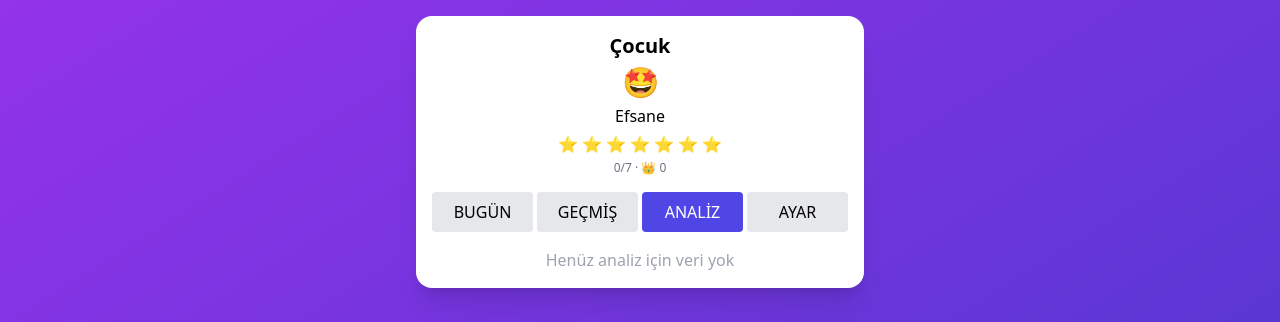
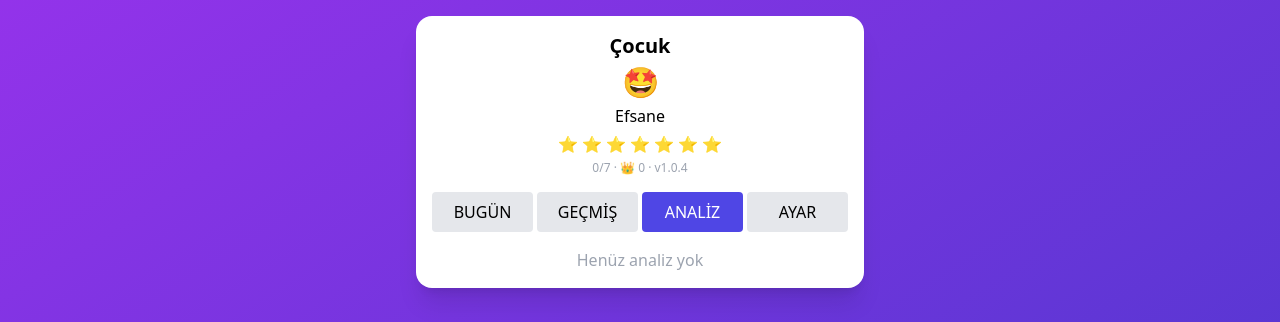
Before and after one commit to terennumusic-eng/gunluk-ekran-surei, a React (Vite) app: page / in a window 1280 px wide. Both pictures are taken after a click on the button "ANALİZ". Shown: the top 322 px of the page. Built offline with nearby package versions, Linux system fonts and the light colour scheme.

Commit message:
chore: force cache break v1.0.4

```diff
--- a/src/App.jsx
+++ b/src/App.jsx
@@ -1,6 +1,9 @@
 import { useEffect, useState } from "react";
 
-/* === STORAGE KEYS (SABİT – ARTIK DEĞİŞMEZ) === */
+/* === FORCE UPDATE === */
+const APP_VERSION = "1.0.4";
+
+/* === STORAGE KEYS (SABİT) === */
 const K_TODAY = "app_v2_today";
 const K_HISTORY = "app_v2_history";
 const K_SETTINGS = "app_v2_settings";
@@ -38,6 +41,15 @@ export default function App() {
   const [pinInput, setPinInput] = useState("");
 
   const total = sabah + ogle + aksam;
+
+  /* === FORCE CACHE BREAK === */
+  useEffect(() => {
+    const v = localStorage.getItem("app_version");
+    if (v !== APP_VERSION) {
+      localStorage.setItem("app_version", APP_VERSION);
+      window.location.reload(true);
+    }
+  }, []);
 
   /* === LOAD === */
   useEffect(() => {
@@ -109,16 +121,14 @@ export default function App() {
           <div className="text-3xl">{level.emoji}</div>
           <div className="font-medium">{level.name}</div>
 
-          {/* STAR BAR */}
-          <div className="flex justify-center gap-1 mt-1">
+          <div className="flex justify-center gap-1">
             {Array.from({ length: settings.weeklyStarTarget }).map((_, i) => (
-              <span key={i} className={i < star ? "text-yellow-400" : "text-gray-300"}>
-                ⭐
-              </span>
+              <span key={i} className={i < star ? "text-yellow-400" : "text-gray-300"}>⭐</span>
             ))}
           </div>
-          <div className="text-xs text-gray-500">
-            {star}/{settings.weeklyStarTarget} · 👑 {crown}
+
+          <div className="text-xs text-gray-400">
+            {star}/{settings.weeklyStarTarget} · 👑 {crown} · v{APP_VERSION}
           </div>
         </div>
 
@@ -131,9 +141,7 @@ export default function App() {
                 setTab(t);
                 setPinOK(false);
               }}
-              className={`p-2 rounded ${
-                tab === t ? "bg-indigo-600 text-white" : "bg-gray-200"
-              }`}
+              className={`p-2 rounded ${tab === t ? "bg-indigo-600 text-white" : "bg-gray-200"}`}
             >
               {t}
             </button>
@@ -176,7 +184,7 @@ export default function App() {
         {/* ANALİZ */}
         {tab === "ANALİZ" && (
           history.length === 0 ? (
-            <p className="text-center text-gray-400">Henüz analiz için veri yok</p>
+            <p className="text-center text-gray-400">Henüz analiz yok</p>
           ) : (
             <AnalysisPanel history={history} settings={settings} star={star} />
           )
@@ -194,11 +202,7 @@ export default function App() {
                 className="border p-2 w-full"
               />
               <button
-                onClick={() =>
-                  pinInput === settings.pin
-                    ? setPinOK(true)
-                    : alert("Yanlış PIN")
-                }
+                onClick={() => pinInput === settings.pin ? setPinOK(true) : alert("Yanlış PIN")}
                 className="w-full bg-indigo-600 text-white p-2 rounded"
               >
                 GİRİŞ
@@ -210,9 +214,7 @@ export default function App() {
               <input
                 className="border p-2 w-full"
                 value={settings.name}
-                onChange={e =>
-                  setSettings({ ...settings, name: e.target.value })
-                }
+                onChange={e => setSettings({ ...settings, name: e.target.value })}
               />
 
               <label>Günlük Limit</label>
@@ -220,18 +222,14 @@ export default function App() {
                 type="number"
                 className="border p-2 w-full"
                 value={settings.limit}
-                onChange={e =>
-                  setSettings({ ...settings, limit: +e.target.value })
-                }
+                onChange={e => setSettings({ ...settings, limit: +e.target.value })}
               />
 
               <label>Yeni PIN</label>
               <input
                 type="password"
                 className="border p-2 w-full"
-                onChange={e =>
-                  setSettings({ ...settings, pin: e.target.value })
-                }
+                onChange={e => setSettings({ ...settings, pin: e.target.value })}
               />
             </div>
           )
@@ -241,10 +239,9 @@ export default function App() {
   );
 }
 
-/* === ANALYSIS PANEL (BOŞ KALAMAZ) === */
+/* === ANALYSIS PANEL === */
 function AnalysisPanel({ history, settings, star }) {
   const levels = settings.levels;
-
   const counts = {
     efsane: history.filter(h => h.level === "Efsane").length,
     iyi: history.filter(h => h.level === "İyi").length,
@@ -259,12 +256,11 @@ function AnalysisPanel({ history, settings, star }) {
     <div className="space-y-4 text-sm">
 
       <div>
-        <h3 className="font-bold mb-1">Seviye Dağılımı</h3>
+        <h3 className="font-bold">Seviye Dağılımı</h3>
         {Object.entries(counts).map(([k, v]) => (
-          <div key={k} className="mb-1">
+          <div key={k}>
             <div className="flex justify-between text-xs">
-              <span>{k}</span>
-              <span>{v}</span>
+              <span>{k}</span><span>{v}</span>
             </div>
             <div className="bg-gray-200 h-2 rounded">
               <div
@@ -277,22 +273,21 @@ function AnalysisPanel({ history, settings, star }) {
       </div>
 
       <div>
-        <h3 className="font-bold mb-1">Son 7 Gün</h3>
+        <h3 className="font-bold">Son 7 Gün</h3>
         <div className="flex items-end gap-1 h-24">
           {last7.map((d, i) => (
-            <div key={i} className="flex-1 text-center">
+            <div key={i} className="flex-1">
               <div
                 className="bg-indigo-500 rounded"
                 style={{ height: `${(d.total / max) * 100}%` }}
               />
-              <div className="text-[10px]">{d.total}</div>
             </div>
           ))}
         </div>
       </div>
 
       <div>
-        <h3 className="font-bold mb-1">Haftalık Yıldız</h3>
+        <h3 className="font-bold">Haftalık Yıldız</h3>
         <div className="bg-gray-200 h-3 rounded">
           <div
             className="bg-yellow-400 h-3 rounded"
```
